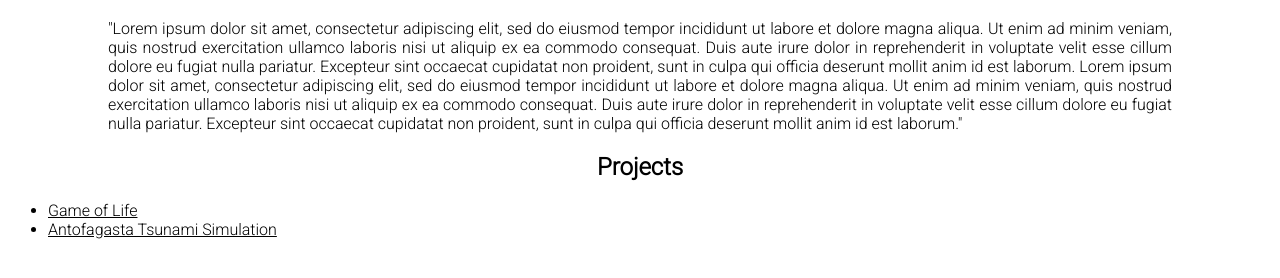
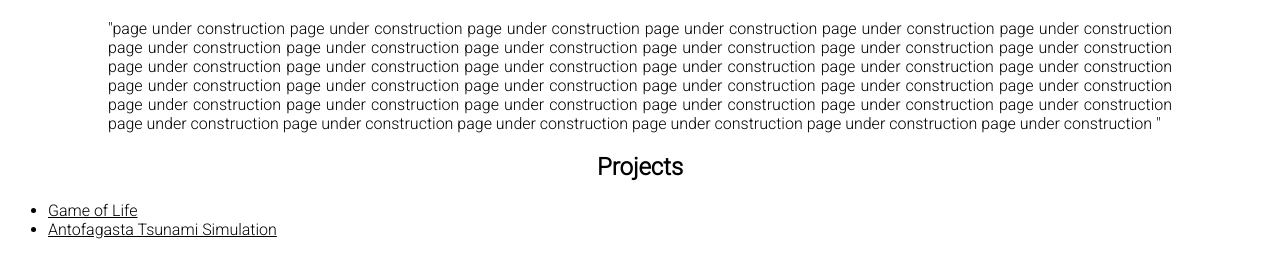
Before and after one commit to scespinoza/scespinoza.github.io, a plain HTML site: page index.html in a window 1280 px wide. Shown: the part 62-340 px from the top of the page. Drawn offline with Linux system fonts and the light colour scheme.

Commit message:
minor update

```diff
--- a/index.html
+++ b/index.html
@@ -5,18 +5,16 @@
     <meta name="viewport" content="width=device-width, initial-scale=1.0">
     <meta http-equiv="X-UA-Compatible" content="ie=edge">
     <link rel="stylesheet" href="style.css">
-    <title>Document</title>
+    <title>Sebastián Cancino Espinoza</title>
 </head>
 <body>
     <h1>Sebastián Cancino Espinoza</h1>
-    <p>"Lorem ipsum dolor sit amet, consectetur adipiscing elit, sed do eiusmod tempor incididunt ut labore et dolore magna aliqua.
-        Ut enim ad minim veniam, quis nostrud exercitation ullamco laboris nisi ut aliquip ex ea commodo consequat.
-        Duis aute irure dolor in reprehenderit in voluptate velit esse cillum dolore eu fugiat nulla pariatur.
-        Excepteur sint occaecat cupidatat non proident, sunt in culpa qui officia deserunt mollit anim id est laborum.
-        Lorem ipsum dolor sit amet, consectetur adipiscing elit, sed do eiusmod tempor incididunt ut labore et dolore magna aliqua.
-        Ut enim ad minim veniam, quis nostrud exercitation ullamco laboris nisi ut aliquip ex ea commodo consequat.
-        Duis aute irure dolor in reprehenderit in voluptate velit esse cillum dolore eu fugiat nulla pariatur.
-        Excepteur sint occaecat cupidatat non proident, sunt in culpa qui officia deserunt mollit anim id est laborum."</p>
+    <p>"page under construction page under construction page under construction page under construction page under construction page under construction
+            page under construction page under construction page under construction page under construction page under construction page under construction
+            page under construction page under construction page under construction page under construction page under construction page under construction
+            page under construction page under construction page under construction page under construction page under construction page under construction
+            page under construction page under construction page under construction page under construction page under construction page under construction
+            page under construction page under construction page under construction page under construction page under construction page under construction "</p>
     <h2>Projects</h2>
     <ul>
         <li>
```
